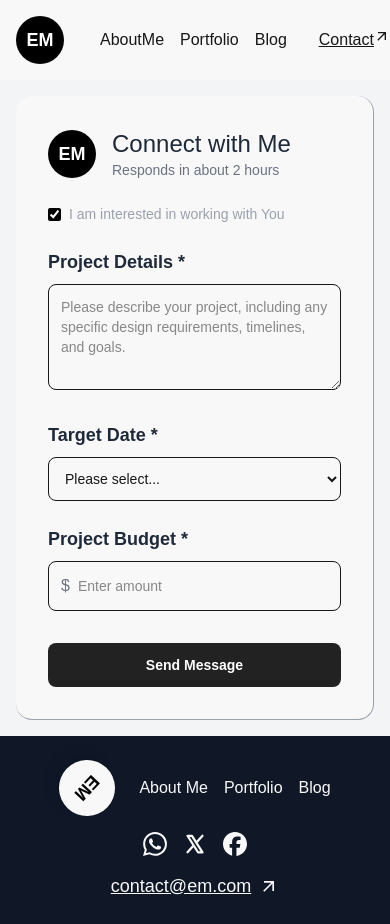
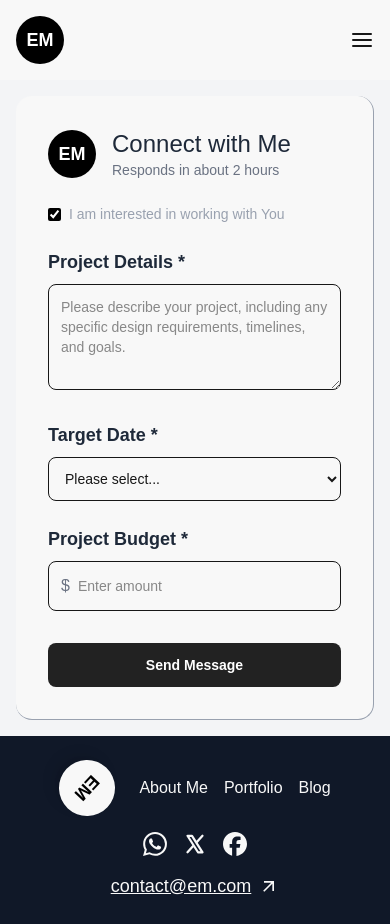
Before and after one commit to elielMengue/portfolio, a Next.js app: page /contact in a window 390 px wide. Built offline with nearby package versions, Linux system fonts and the light colour scheme.

Commit message:
navbar responsive

```diff
--- a/src/app/contact/page.tsx
+++ b/src/app/contact/page.tsx
@@ -46,7 +46,7 @@ export default function Page() {
             />
           </div>
         </div>
-        <button className="mt-8 w-full bg-primary text-white py-3 rounded-lg text-sm font-semibold hover:bg-pink-600">
+        <button className="mt-8 w-full bg-primary text-white py-3 rounded-lg text-sm font-semibold">
           Send Message
         </button>
       </div>
--- a/src/app/menu.tsx
+++ b/src/app/menu.tsx
@@ -1,32 +1,37 @@
 import Link from "next/link";
 import { MdArrowOutward } from "react-icons/md";
-
+import { useState } from "react";
+import { FiMenu, FiX } from "react-icons/fi";
 
 export default function Menu() {
+    const [isOpen, setIsOpen] = useState(false);
+
     return (
-        <div className="flex justify-between bg-tertiary p-4">
-
+        <div className="bg-tertiary p-4 flex justify-between items-center">
             <div className="flex items-center gap-4">
                 <div className="w-12 h-12 bg-black rounded-full flex items-center justify-center text-white font-bold text-lg">
                     EM
                 </div>
-
-                <div className="my-3 px-3 font-medium">
-                    <Link href="/" className="mx-2">AboutMe</Link>
-                    <Link href="/portfolio" className="mx-2">Portfolio</Link>
-                    <Link href="/blog" className="mx-2">Blog</Link>
             </div>
 
+
+            <button
+                className="md:hidden text-2xl"
+                onClick={() => setIsOpen(!isOpen)}
+            >
+                {isOpen ? <FiX /> : <FiMenu />}
+            </button>
+
+            <div className={`absolute md:static top-16 left-0 w-full md:w-auto bg-tertiary md:bg-transparent flex flex-col md:flex-row md:items-center transition-transform duration-300 ease-in-out ${isOpen ? "translate-x-0" : "-translate-x-full md:translate-x-0"}`}>
+                <div className="flex flex-col md:flex-row md:gap-4 text-center md:text-left font-medium">
+                    <Link href="/" className="mx-2 p-2 hover:underline">AboutMe</Link>
+                    <Link href="/portfolio" className="mx-2 p-2 hover:underline">Portfolio</Link>
+                    <Link href="/blog" className="mx-2 p-2 hover:underline">Blog</Link>
                 </div>
-
-            <div className="my-3 px-3 flex">
-                <div className="underline font-medium">
-                <Link href="/contact">Contact</Link>
-                </div>
-               <div>
+                <div className="flex justify-center md:justify-start my-3 px-3 font-medium items-center gap-1">
+                    <Link href="/contact" className="underline">Contact</Link>
                     <MdArrowOutward />
                 </div>
-
             </div>
         </div>
     );
```
Lines whose indentation alone changed are shown as unchanged.
